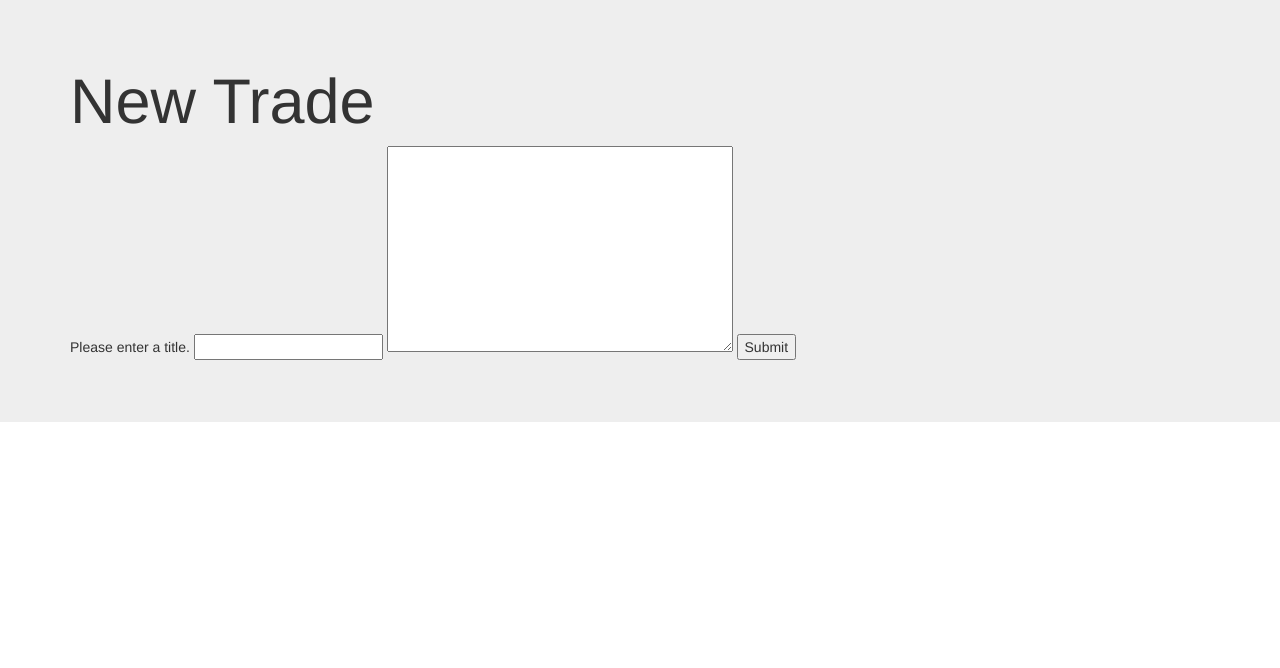
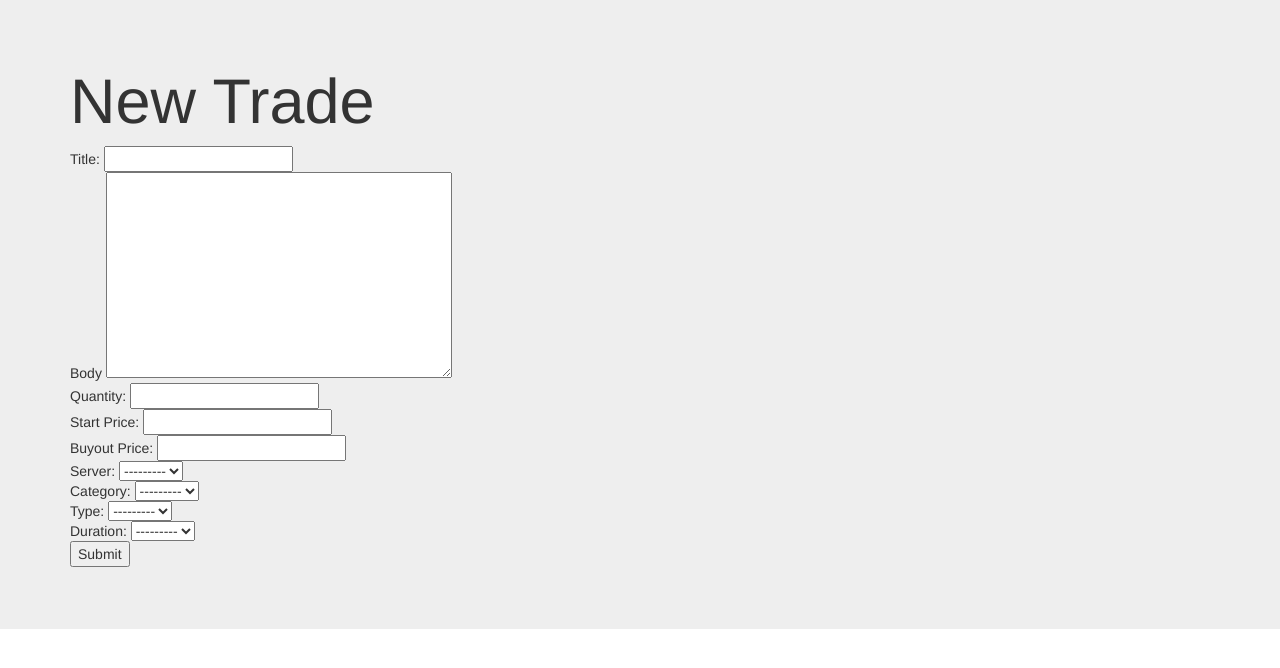
Before and after one commit to sekl/esotrades, a Django app: a page that uses trades/templates/trades/new_trade.html in a window 1280 px wide. Shown: the part 51-719 px from the top of the page. Run offline with Django 3.2, Linux system fonts and the light colour scheme; the visitor is signed in with stand-in values (Sample User, id 1); data that the repository does not hold is empty; some libraries are stand-ins or nearby versions.

Commit message:
Add supporting models for trades, new trade form

```diff
--- a/esotrades/urls.py
+++ b/esotrades/urls.py
@@ -5,7 +5,7 @@ admin.autodiscover()
 
 urlpatterns = patterns('',
     url(r'^$', include('pages.urls', namespace='pages')),
-    url(r'trades/', include('trades.urls', namespace='trades')),
+    url(r'^trades/', include('trades.urls', namespace='trades')),
     url(r'^admin/', include(admin.site.urls)),
     url(r'^accounts/profile', include('userprofiles.urls')),
     url(r'^accounts/', include('registration.backends.default.urls')),
--- a/trades/admin.py
+++ b/trades/admin.py
@@ -1,4 +1,4 @@
 from django.contrib import admin
-from trades.models import Trade, Item
+from trades.models import Trade, Item, Category, Server, TradeType, TradeDuration
 
-admin.site.register((Trade, Item))
+admin.site.register((Trade, Item, Category, Server, TradeType, TradeDuration))
--- a/trades/forms.py
+++ b/trades/forms.py
@@ -1,8 +1,28 @@
 from django import forms
-from trades.models import Trade
+from trades.models import Trade, Category, Server, TradeType, TradeDuration
 
 class TradeForm(forms.ModelForm):
-    title = forms.CharField(max_length=255, help_text="Please enter a title.")
+    title = forms.CharField(max_length=255, label='Title:')
+    server = forms.ModelChoiceField(
+        queryset=Server.objects.all(),
+        label='Server:',
+    )
+    trade_type = forms.ModelChoiceField(
+        queryset=TradeType.objects.all(),
+        label='Type:',
+    )
+    category = forms.ModelChoiceField(
+        queryset=Category.objects.all(),
+        label='Category:',
+    )
+    trade_duration = forms.ModelChoiceField(
+        queryset=TradeDuration.objects.all(),
+        label='Duration:',
+
+    )
+    quantity = forms.IntegerField(label='Quantity:')
+    start_price = forms.IntegerField(label='Start Price:')
+    buyout_price = forms.IntegerField(label='Buyout Price:')
     body = forms.Textarea()
 
     class Meta:
--- a/trades/models.py
+++ b/trades/models.py
@@ -5,7 +5,20 @@ class Trade(models.Model):
     title = models.CharField(max_length=255)
     body = models.TextField()
     created = models.DateTimeField(auto_now_add=True)
-    owner = models.ForeignKey(User, editable=False, default=0)
+    owner = models.ForeignKey(User, editable=False, default=None)
+    quantity = models.IntegerField(blank=False, default=0)
+    start_price = models.IntegerField(default=1)
+    buyout_price = models.IntegerField(blank=False, default=1)
+    server = models.ForeignKey('Server', blank=False, null=True)
+    category = models.ForeignKey('Category', blank=False, null=True)
+    trade_type = models.ForeignKey('TradeType', blank=False, null=True)
+    trade_duration = models.ForeignKey('TradeDuration', blank=False, null=True)
+
+    def __unicode__(self):
+        return self.title
+
+class Category(models.Model):
+    title = models.CharField(max_length=255)
 
     def __unicode__(self):
         return self.title
@@ -15,3 +28,21 @@ class Item(models.Model):
 
     def __unicode__(self):
         return self.title
+
+class Server(models.Model):
+    title = models.CharField(max_length=255)
+
+    def __unicode__(self):
+        return self.title
+
+class TradeType(models.Model):
+    title = models.CharField(max_length=255)
+
+    def __unicode__(self):
+        return self.title
+
+class TradeDuration(models.Model):
+    title = models.CharField(max_length=255)
+
+    def __unicode__(self):
+        return self.title
--- a/trades/templates/trades/new_trade.html
+++ b/trades/templates/trades/new_trade.html
@@ -14,8 +14,9 @@
 
         {% for field in form.visible_fields %}
             {{ field.errors }}
-            {{ field.help_text}}
+            {{ field.label}}
             {{ field }}
+            <br />
         {% endfor %}
 
     <input type="submit" value="Submit" />
```
Also changed, not shown: trades/templates/trades/detail.html (+8 -1 lines), trades/migrations/0006_auto__add_category__add_field_trade_quantity__add_field_trade_start_pr.py (added), trades/migrations/0007_auto__add_server.py (added), trades/migrations/0008_auto__add_tradeduration__add_tradetype__del_field_trade_length_of_offe.py (added).
